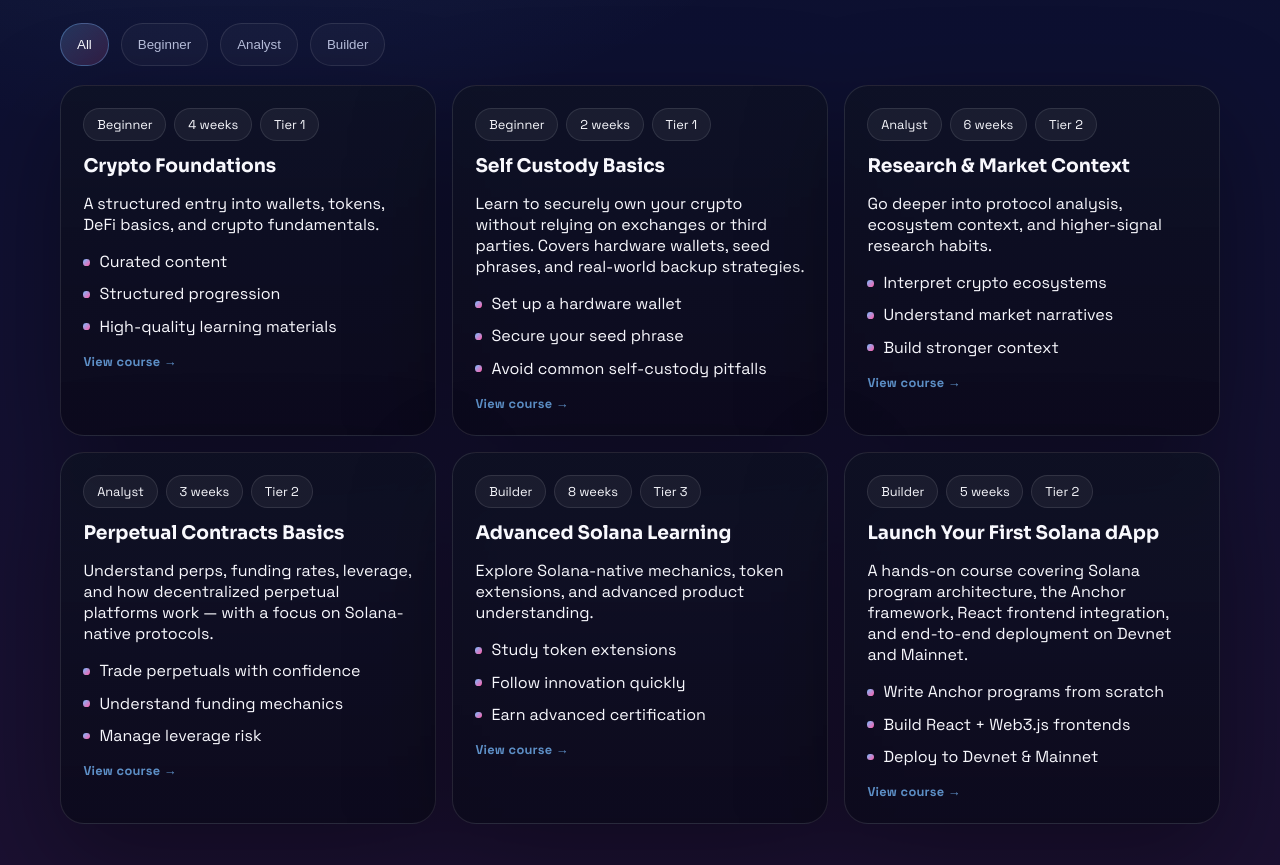
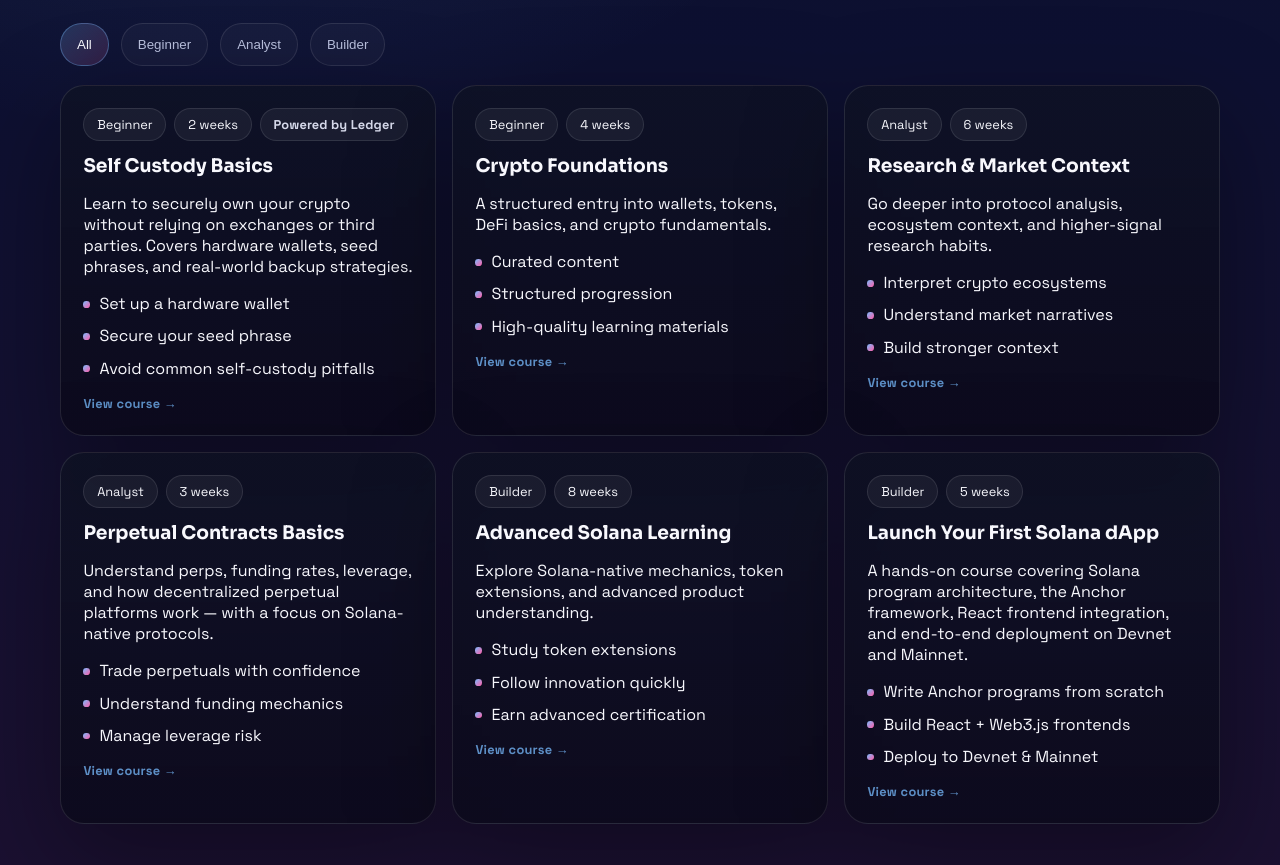
Before and after one commit to Squidward4889/SolanaScholar, a website: page index.html in a window 1280 px wide. Shown: the part 1077-1942 px from the top of the page. Drawn offline with Linux system fonts and the light colour scheme.

Commit message:
feat: Self Custody first, Powered by Ledger tag, remove Tier tags

```diff
--- a/script.js
+++ b/script.js
@@ -3,6 +3,23 @@
 // ─────────────────────────────────────────────────────────────────────────────
 
 const trackData = [
+  {
+    category: "Beginner",
+    title: "Self Custody Basics",
+    duration: "2 weeks",
+    proof: "Tier 1",
+    partner: "Powered by Ledger",
+    description: "Learn to securely own your crypto without relying on exchanges or third parties. Covers hardware wallets, seed phrases, and real-world backup strategies.",
+    outcomes: ["Set up a hardware wallet", "Secure your seed phrase", "Avoid common self-custody pitfalls"],
+    modules: [
+      { title: "What Is Self Custody?",        duration: "30 min" },
+      { title: "Hardware Wallets Explained",   duration: "45 min" },
+      { title: "Seed Phrases & Security",      duration: "40 min" },
+      { title: "Multi-sig Wallets",            duration: "50 min" },
+      { title: "Backup Strategies",            duration: "35 min" },
+      { title: "Avoiding Common Mistakes",     duration: "40 min" },
+    ]
+  },
   {
     category: "Beginner",
     title: "Crypto Foundations",
@@ -19,22 +36,6 @@ const trackData = [
       { title: "NFTs & Digital Assets",      duration: "40 min" },
       { title: "Reading On-Chain Data",      duration: "55 min" },
       { title: "Crypto Taxation Basics",     duration: "35 min" },
-    ]
-  },
-  {
-    category: "Beginner",
-    title: "Self Custody Basics",
-    duration: "2 weeks",
-    proof: "Tier 1",
-    description: "Learn to securely own your crypto without relying on exchanges or third parties. Covers hardware wallets, seed phrases, and real-world backup strategies.",
-    outcomes: ["Set up a hardware wallet", "Secure your seed phrase", "Avoid common self-custody pitfalls"],
-    modules: [
-      { title: "What Is Self Custody?",        duration: "30 min" },
-      { title: "Hardware Wallets Explained",   duration: "45 min" },
-      { title: "Seed Phrases & Security",      duration: "40 min" },
-      { title: "Multi-sig Wallets",            duration: "50 min" },
-      { title: "Backup Strategies",            duration: "35 min" },
-      { title: "Avoiding Common Mistakes",     duration: "40 min" },
     ]
   },
   {
@@ -947,7 +948,7 @@ function renderTracks() {
       <div class="track-meta">
         <span>${track.category}</span>
         <span>${track.duration}</span>
-        <span>${track.proof}</span>
+        ${track.partner ? `<span class="track-partner-tag">${track.partner}</span>` : ""}
       </div>
       <h3>${track.title}</h3>
       <p>${track.description}</p>
--- a/styles.css
+++ b/styles.css
@@ -728,6 +728,17 @@ a {
   opacity: 1;
 }
 
+.track-partner-tag {
+  background: rgba(220, 225, 245, 0.12);
+  border: 1px solid rgba(220, 225, 245, 0.28);
+  color: rgba(235, 238, 255, 0.9);
+  font-size: 0.72rem;
+  font-weight: 600;
+  padding: 0.22rem 0.6rem;
+  border-radius: 999px;
+  letter-spacing: 0.01em;
+}
+
 /* ─── Course Detail Panel ─────────────────────── */
 
 .course-panel {
```
